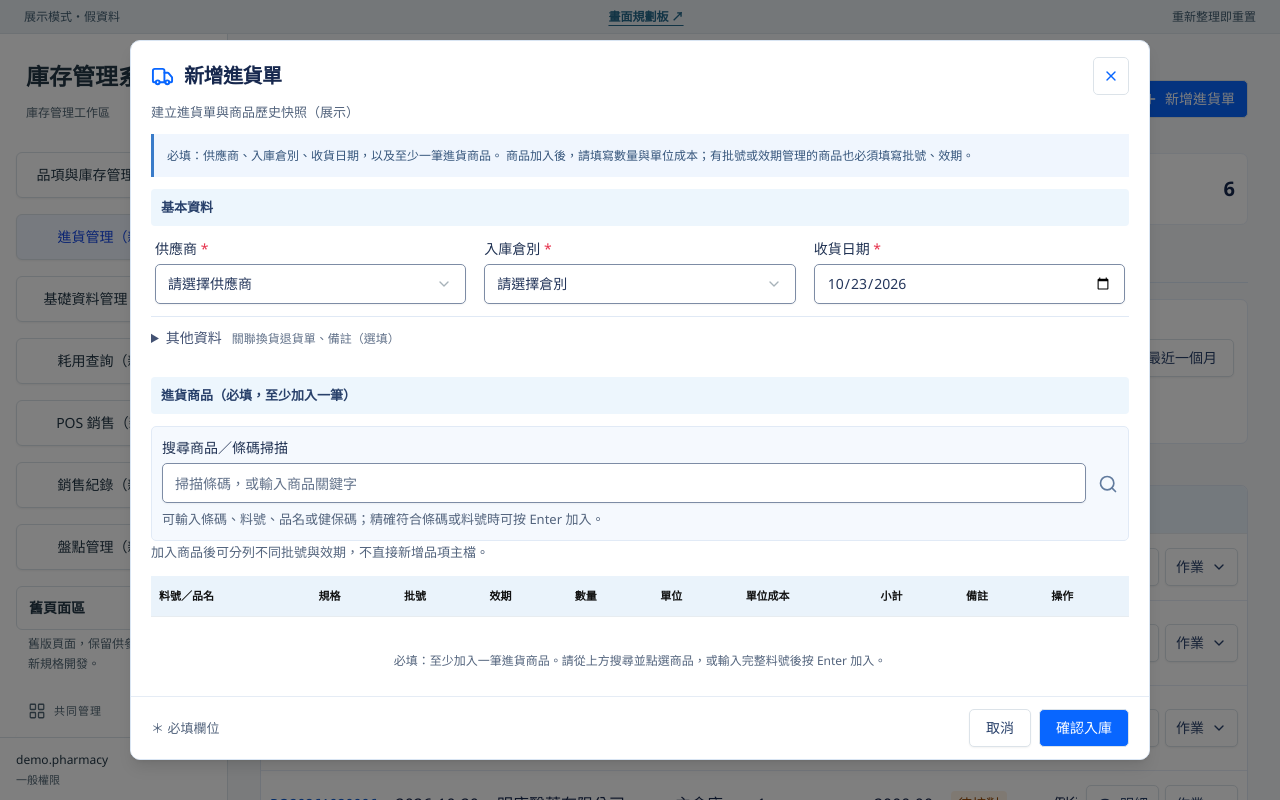
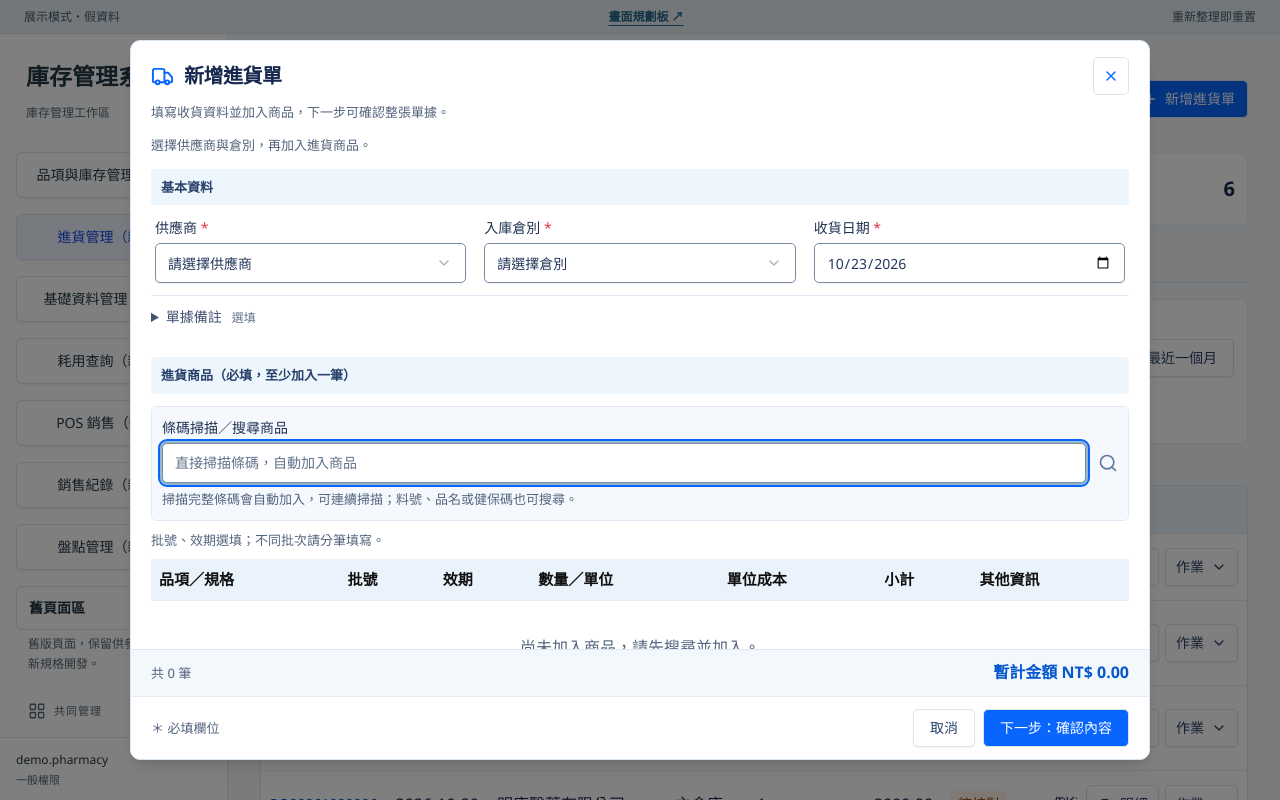
Before and after one commit to recycle-crew/Fanding, a React (Vite) app in the folder frontend/: page /purchases in a window 1280 px wide. Both pictures are taken after a click on the button "新增進貨單". Shown: the top 800 px of the page. Built offline with nearby package versions, Linux system fonts and the light colour scheme.

Commit message:
feat(新增進貨): 支援連續掃碼與選填批號效期並固定暫計金額

```diff
--- a/frontend/src/components/ui/BaseForm.tsx
+++ b/frontend/src/components/ui/BaseForm.tsx
@@ -78,6 +78,7 @@ const formFooterVariants = cva("items-modal-footer");
 
 export interface BaseFormProps<T extends FieldValues = FieldValues> {
   children: ReactNode;
+  footerSummary?: ReactNode;
   submitText: string;
   onCancel: () => void;
   onDirty: () => void;
@@ -88,6 +89,7 @@ export interface BaseFormProps<T extends FieldValues = FieldValues> {
 
 export function BaseForm<T extends FieldValues = FieldValues>({
   children,
+  footerSummary,
   submitText,
   onCancel,
   onDirty,
@@ -180,6 +182,7 @@ export function BaseForm<T extends FieldValues = FieldValues>({
           }}
         >
           <div className={cn(formScrollVariants())}>{children}</div>
+          {footerSummary}
           {firstErrorMessage && (
             <p
               ref={summary}
--- a/frontend/src/features/purchases/NewPurchaseForm.tsx
+++ b/frontend/src/features/purchases/NewPurchaseForm.tsx
@@ -1,5 +1,5 @@
 import type { NewPurchaseInput } from "@/types/purchases/form";
-import { useRef, useState } from "react";
+import { useCallback, useEffect, useRef, useState } from "react";
 import { Plus, Search, Trash2 } from "lucide-react";
 import { useAppSelector } from "@/store/hooks";
 import { BaseButton } from "@/components/ui/BaseButton";
@@ -33,18 +33,44 @@ export function NewPurchaseForm({
 }) {
   const items = useAppSelector((s) => s.items.items);
   const { suppliers, warehouses } = useBaseDataOptions();
-  const orders = useAppSelector((s) => s.purchases.orders);
   const [header, setHeader] = useState({
     date: taipeiToday(),
     supplier: "",
     warehouse: "",
     remark: "",
-    relatedReturn: "",
   });
   const [search, setSearch] = useState("");
+  const [composing, setComposing] = useState(false);
   const [lines, setLines] = useState<PurchaseLine[]>([]);
   const [message, setMessage] = useState("");
   const searchRef = useRef<HTMLInputElement>(null);
+  const lineTableRef = useRef<HTMLDivElement>(null);
+  const pendingFocus = useRef<string | null>(null);
+  const [latestLine, setLatestLine] = useState<string | null>(null);
+  const validLine = (line: PurchaseLine) =>
+    Number.isFinite(line.quantity) &&
+    line.quantity > 0 &&
+    Number.isFinite(line.unitCost) &&
+    line.unitCost >= 0;
+  const incompleteCount = lines.filter((line) => !validLine(line)).length;
+  const total = lines.reduce(
+    (sum, line) =>
+      sum + (validLine(line) ? rounded(line.quantity * line.unitCost) : 0),
+    0,
+  );
+  function focusLine(id: string) {
+    const input = lineTableRef.current?.querySelector<HTMLInputElement>(
+      `input[data-line-id="${id}"]`,
+    );
+    input?.focus();
+    input?.scrollIntoView({ block: "nearest" });
+  }
+  useEffect(() => {
+    if (pendingFocus.current) {
+      focusLine(pendingFocus.current);
+      pendingFocus.current = null;
+    }
+  }, [lines]);
   const matches = search.trim()
     ? items.filter(
         (i) =>
@@ -54,19 +80,60 @@ export function NewPurchaseForm({
           ),
       )
     : [];
-  const returnRecords = orders.flatMap((o) =>
-    o.records
-      .filter((r) => r.kind === "return" && r.resolution === "換貨")
-      .map((r) => ({ value: r.number, label: `${r.number} · ${o.supplier}` })),
-  );
-  function add(itemId: string) {
+  const add = useCallback(
+    (itemId: string) => {
       const item = items.find((i) => i.id === itemId);
       if (!item) return;
-    setLines((current) => [...current, snapshot(item, crypto.randomUUID())]);
+      const line = snapshot(item, crypto.randomUUID());
+      setLines((current) => [...current, line]);
+      setLatestLine(line.id);
       setSearch("");
-    setMessage(`已加入${item.name}，請填寫批號、效期與數量。`);
+      setMessage(`已加入${item.name}，可繼續掃描下一項。`);
       onDirty();
       searchRef.current?.focus();
+    },
+    [items, onDirty],
+  );
+  useEffect(() => {
+    const value = search.trim().toLowerCase();
+    if (!value || composing) return;
+    const exact = items.filter(
+      (item) =>
+        usageStatus(item) === "使用中" &&
+        item.barcode &&
+        item.barcode.toLowerCase() === value,
+    );
+    const hasLongerBarcode = items.some(
+      (item) =>
+        item.barcode.toLowerCase().startsWith(value) &&
+        item.barcode.length > value.length,
+    );
+    if (exact.length !== 1 || hasLongerBarcode) return;
+    const timer = window.setTimeout(() => add(exact[0].id), 120);
+    return () => window.clearTimeout(timer);
+  }, [search, composing, items, add]);
+  function addBatch(line: PurchaseLine) {
+    const next = {
+      ...line,
+      id: crypto.randomUUID(),
+      batch: "",
+      expiry: "",
+      quantity: 1,
+      traceableQuantity: 1,
+      remark: "",
+    };
+    pendingFocus.current = next.id;
+    setLines((current) => {
+      const index = current.findIndex((row) => row.id === line.id);
+      return [
+        ...current.slice(0, index + 1),
+        next,
+        ...current.slice(index + 1),
+      ];
+    });
+    setLatestLine(next.id);
+    setMessage(`已加入${line.name}的另一批次。`);
+    onDirty();
   }
   function update(id: string, key: keyof PurchaseLine, value: string | number) {
     setLines((current) =>
@@ -77,7 +144,16 @@ export function NewPurchaseForm({
     <PurchaseForm
       onCancel={onCancel}
       onDirty={onDirty}
-      submitText="確認入庫"
+      submitText="下一步：確認內容"
+      footerSummary={
+        <div className="purchase-draft-total" role="status" aria-live="polite">
+          <span>
+            共 {lines.length} 筆
+            {incompleteCount > 0 && `・${incompleteCount} 筆數量或成本待補齊`}
+          </span>
+          <strong>暫計金額 {currency(total)}</strong>
+        </div>
+      }
       submit={() => {
         if (!lines.length)
           return {
@@ -97,14 +173,12 @@ export function NewPurchaseForm({
           return { message: "數量必須大於 0，單位成本不可為負數。" };
         onSubmit({
           ...header,
+          relatedReturn: "",
           lines: lines.map((l) => ({ ...l, traceableQuantity: l.quantity })),
         });
       }}
     >
-      <p className="purchase-callout">
-        必填：供應商、入庫倉別、收貨日期，以及至少一筆進貨商品。
-        商品加入後，請填寫數量與單位成本；有批號或效期管理的商品也必須填寫批號、效期。
-      </p>
+      <p className="items-note">選擇供應商與倉別，再加入進貨商品。</p>
       <section>
         <h3>基本資料</h3>
         <div className="items-form-grid purchase-header-grid">
@@ -144,28 +218,9 @@ export function NewPurchaseForm({
         </div>
         <details className="purchase-optional-fields">
           <summary>
-            其他資料<span>關聯換貨退貨單、備註（選填）</span>
+            單據備註<span>選填</span>
           </summary>
           <div className="items-form-grid">
-            <Field
-              name="purchase-related-return"
-              label="關聯換貨退貨單"
-              hint="換貨採原商品退貨與替換商品入庫兩筆紀錄。"
-            >
-              <BaseNativeSelect
-                value={header.relatedReturn}
-                onChange={(e) =>
-                  setHeader({ ...header, relatedReturn: e.target.value })
-                }
-              >
-                <Option value="">一般進貨，不關聯退貨單</Option>
-                {returnRecords.map((r) => (
-                  <Option key={r.value} value={r.value}>
-                    {r.label}
-                  </Option>
-                ))}
-              </BaseNativeSelect>
-            </Field>
             <Field name="purchase-remark" label="備註">
               <BaseInput
                 value={header.remark}
@@ -183,24 +238,47 @@ export function NewPurchaseForm({
         <div className="purchase-product-search">
           <Field
             name="purchase-item-search"
-            label="搜尋商品／條碼掃描"
-            hint="可輸入條碼、料號、品名或健保碼；精確符合條碼或料號時可按 Enter 加入。"
+            label="條碼掃描／搜尋商品"
+            hint="掃描完整條碼會自動加入，可連續掃描；料號、品名或健保碼也可搜尋。"
           >
             <BaseInput
               ref={searchRef}
               value={search}
-              placeholder="掃描條碼，或輸入商品關鍵字"
+              placeholder="直接掃描條碼，自動加入商品"
               onChange={(e) => setSearch(e.target.value)}
+              onCompositionStart={() => setComposing(true)}
+              onCompositionEnd={() => setComposing(false)}
               onKeyDown={(e) => {
-                if (e.key !== "Enter") return;
+                if (e.key !== "Enter" || e.nativeEvent.isComposing) return;
                 e.preventDefault();
-                const exact = matches.find((i) =>
-                  [i.code, i.barcode, i.nhiCode].some(
-                    (v) => v && v.toLowerCase() === search.trim().toLowerCase(),
+                e.stopPropagation();
+                const value = e.currentTarget.value.trim().toLowerCase();
+                if (!value || e.repeat || composing) return;
+                const currentMatches = items.filter(
+                  (item) =>
+                    usageStatus(item) === "使用中" &&
+                    [item.code, item.name, item.barcode, item.nhiCode].some(
+                      (text) => text.toLowerCase().includes(value),
                     ),
                 );
-                if (exact || matches.length === 1)
-                  add((exact || matches[0]).id);
+                const exact = currentMatches.filter((i) =>
+                  [i.code, i.barcode, i.nhiCode].some(
+                    (v) => v && v.toLowerCase() === value,
+                  ),
+                );
+                if (
+                  exact.length === 1 ||
+                  (exact.length === 0 && currentMatches.length === 1)
+                )
+                  add((exact[0] || currentMatches[0]).id);
+                else {
+                  setMessage(
+                    currentMatches.length
+                      ? "找到多筆商品，請選擇正確品項。"
+                      : "找不到對應商品，請確認條碼或改用搜尋。",
+                  );
+                  searchRef.current?.select();
+                }
               }}
             />
           </Field>
@@ -232,11 +310,22 @@ export function NewPurchaseForm({
             )}
           </div>
         )}
-        <p role="status" className="items-note">
-          {message || "加入商品後可分列不同批號與效期，不直接新增品項主檔。"}
-        </p>
+        <div role="status" className="items-note purchase-added-message">
+          <span>{message || "批號、效期選填；不同批次請分筆填寫。"}</span>
+          {latestLine && lines.some((line) => line.id === latestLine) && (
+            <BaseButton
+              type="button"
+              variant="ghost"
+              size="sm"
+              onClick={() => focusLine(latestLine)}
+            >
+              填寫這筆
+            </BaseButton>
+          )}
+        </div>
         <div
-          className="purchase-table-scroll"
+          className="purchase-table-scroll purchase-new-lines"
+          ref={lineTableRef}
           role="region"
           tabIndex={0}
           aria-label="新增進貨商品明細，可左右捲動"
@@ -245,16 +334,13 @@ export function NewPurchaseForm({
             <BaseTableHeader>
               <BaseTableRow>
                 {[
-                  "料號／品名",
-                  "規格",
+                  "品項／規格",
                   "批號",
                   "效期",
-                  "數量",
-                  "單位",
+                  "數量／單位",
                   "單位成本",
                   "小計",
-                  "備註",
-                  "操作",
+                  "其他資訊",
                 ].map((h) => (
                   <BaseTableHead key={h}>{h}</BaseTableHead>
                 ))}
@@ -262,35 +348,54 @@ export function NewPurchaseForm({
             </BaseTableHeader>
             <BaseTableBody>
               {lines.map((l, i) => (
-                <BaseTableRow key={l.id}>
+                <BaseTableRow
+                  key={l.id}
+                  className={
+                    l.id === latestLine ? "purchase-line-new" : undefined
+                  }
+                >
                   <BaseTableCell>
                     <strong>{l.name}</strong>
-                    <small>{l.code}</small>
+                    <small>
+                      {l.code} · {l.specification || "—"}
+                    </small>
                   </BaseTableCell>
-                  <BaseTableCell>{l.specification}</BaseTableCell>
                   <BaseTableCell>
-                    <small>{l.trackBatch ? "必填" : "不需填寫"}</small>
+                    <small>
+                      <span className="purchase-line-mobile-label">
+                        批號 ·{" "}
+                      </span>
+                      選填
+                    </small>
                     <BaseInput
                       aria-label={`第${i + 1}筆批號`}
-                      required={l.trackBatch}
+                      data-line-id={l.id}
                       value={l.batch}
-                      disabled={!l.trackBatch}
                       onChange={(e) => update(l.id, "batch", e.target.value)}
                     />
                   </BaseTableCell>
                   <BaseTableCell>
-                    <small>{l.trackExpiry ? "必填" : "不需填寫"}</small>
+                    <small>
+                      <span className="purchase-line-mobile-label">
+                        效期 ·{" "}
+                      </span>
+                      選填
+                    </small>
                     <BaseInput
                       aria-label={`第${i + 1}筆效期`}
                       type="date"
-                      required={l.trackExpiry}
-                      disabled={!l.trackExpiry}
                       value={l.expiry}
                       onChange={(e) => update(l.id, "expiry", e.target.value)}
                     />
                   </BaseTableCell>
                   <BaseTableCell>
-                    <small>必填，大於 0</small>
+                    <small>
+                      <span className="purchase-line-mobile-label">
+                        數量 ·{" "}
+                      </span>
+                      必填，大於 0
+                    </small>
+                    <div className="purchase-quantity-input">
                       <BaseInput
                         aria-label={`第${i + 1}筆數量`}
                         type="number"
@@ -302,14 +407,22 @@ export function NewPurchaseForm({
                           update(
                             l.id,
                             "quantity",
-                          e.target.value === "" ? NaN : Number(e.target.value),
+                            e.target.value === ""
+                              ? NaN
+                              : Number(e.target.value),
                           )
                         }
                       />
+                      <span>{l.unit}</span>
+                    </div>
                   </BaseTableCell>
-                  <BaseTableCell>{l.unit}</BaseTableCell>
                   <BaseTableCell>
-                    <small>必填，可為 0</small>
+                    <small>
+                      <span className="purchase-line-mobile-label">
+                        單位成本 ·{" "}
+                      </span>
+                      必填，可為 0
+                    </small>
                     <BaseInput
                       aria-label={`第${i + 1}筆單位成本`}
                       type="number"
@@ -327,6 +440,7 @@ export function NewPurchaseForm({
                     />
                   </BaseTableCell>
                   <BaseTableCell>
+                    <small className="purchase-line-mobile-label">小計</small>
                     {currency(
                       Number.isFinite(l.quantity * l.unitCost)
                         ? rounded(l.quantity * l.unitCost)
@@ -334,61 +448,54 @@ export function NewPurchaseForm({
                     )}
                   </BaseTableCell>
                   <BaseTableCell>
+                    <details className="purchase-line-notes">
+                      <summary>備註</summary>
                       <BaseInput
                         aria-label={`第${i + 1}筆備註`}
                         value={l.remark}
                         onChange={(e) => update(l.id, "remark", e.target.value)}
                       />
-                  </BaseTableCell>
-                  <BaseTableCell>
+                    </details>
                     <BaseButton
                       type="button"
                       variant="outline"
-                      size="icon"
+                      size="sm"
+                      aria-label={`新增第${i + 1}筆${l.name}的同商品批次`}
+                      onClick={() => addBatch(l)}
+                    >
+                      新增同商品批次
+                    </BaseButton>
+                    <BaseButton
+                      type="button"
+                      variant="outline"
+                      size="sm"
                       aria-label={`移除第${i + 1}筆${l.name}`}
                       onClick={() => {
                         setLines((current) =>
                           current.filter((row) => row.id !== l.id),
                         );
+                        if (latestLine === l.id) setLatestLine(null);
+                        setMessage(`已移除${l.name}。`);
                         onDirty();
                       }}
                     >
                       <Trash2 size={15} />
+                      移除
                     </BaseButton>
                   </BaseTableCell>
                 </BaseTableRow>
               ))}
               {!lines.length && (
                 <BaseTableRow>
-                  <BaseTableCell variant="empty-lines" colSpan={10}>
-                    必填：至少加入一筆進貨商品。請從上方搜尋並點選商品，或輸入完整料號後按
-                    Enter 加入。
+                  <BaseTableCell variant="empty-lines" colSpan={7}>
+                    尚未加入商品，請先搜尋並加入。
                   </BaseTableCell>
                 </BaseTableRow>
               )}
             </BaseTableBody>
           </BaseTable>
         </div>
-        <div className="purchase-total">
-          <span>共 {lines.length} 筆明細 · 不同單位數量不合計</span>
-          <strong>
-            進貨金額{" "}
-            {currency(
-              lines.reduce(
-                (s, l) =>
-                  s +
-                  (Number.isFinite(l.quantity * l.unitCost)
-                    ? rounded(l.quantity * l.unitCost)
-                    : 0),
-                0,
-              ),
-            )}
-          </strong>
-        </div>
       </section>
-      <p className="purchase-callout">
-        本階段僅展示單據建立與狀態，不連動模組一庫存；確認後保留原始品項與成本快照，不儲存進貨草稿。
-      </p>
     </PurchaseForm>
   );
 }
--- a/frontend/src/features/purchases/purchases.css
+++ b/frontend/src/features/purchases/purchases.css
@@ -223,6 +223,92 @@
 }
 .purchase-lines-table input[type="date"] {
   min-width: 140px;
+}
+.purchase-new-lines .purchase-line-mobile-label {
+  display: none;
+}
+.purchase-new-lines .purchase-lines-table {
+  min-width: 900px;
+  font-size: 16px;
+}
+.purchase-new-lines .purchase-lines-table th {
+  font-size: 15px;
+}
+.purchase-new-lines .purchase-lines-table small {
+  font-size: 13px;
+}
+.purchase-new-lines .purchase-lines-table input:not([type="checkbox"]) {
+  font-size: 16px;
+}
+.purchase-new-lines .purchase-lines-table td {
+  vertical-align: top;
+}
+.purchase-new-lines .purchase-lines-table td:first-child {
+  min-width: 150px;
+}
+.purchase-new-lines .purchase-lines-table td:nth-child(6) {
+  white-space: nowrap;
+  font-weight: 600;
+  padding-top: 34px;
+}
+.purchase-quantity-input {
+  display: flex;
+  align-items: center;
+  gap: 6px;
+}
+.purchase-quantity-input span {
+  flex-shrink: 0;
+  font-size: 14px;
+}
+.purchase-line-notes {
+  min-width: 80px;
+  margin-bottom: 6px;
+}
+.purchase-line-notes summary {
+  cursor: pointer;
+  font-size: 14px;
+  padding: 6px 0;
+}
+.purchase-line-notes input {
+  margin-bottom: 8px;
+}
+.purchase-draft-total {
+  flex-shrink: 0;
+  display: flex;
+  align-items: center;
+  justify-content: space-between;
+  flex-wrap: wrap;
+  gap: 4px 12px;
+  padding: 10px 20px;
+  background: #f3f8fd;
+  border-top: 1px solid #dfe8f4;
+  font-size: 13px;
+  color: #53647d;
+}
+.purchase-draft-total strong {
+  font-size: 16px;
+  color: #0758cf;
+}
+.purchase-added-message {
+  display: flex;
+  align-items: center;
+  flex-wrap: wrap;
+  gap: 4px 12px;
+  margin: 8px 0;
+}
+.purchase-new-lines td:last-child > button {
+  margin: 4px 4px 0 0;
+}
+.purchase-line-new {
+  animation: purchase-line-highlight 3s ease-out;
+}
+@keyframes purchase-line-highlight {
+  from {
+    background-color: #e3f0ff;
+  }
+  to {
+    background-color: transparent;
+  }
 }
 .purchase-lines-table [data-slot="checkbox"],
 .purchase-check [data-slot="checkbox"] {
@@ -601,6 +687,76 @@
   }
 }
 @media (max-width: 640px) {
+  .purchase-draft-total {
+    padding: 8px 14px;
+  }
+  .purchase-new-lines .purchase-lines-table,
+  .purchase-new-lines .purchase-lines-table tbody {
+    display: block;
+    width: 100%;
+    min-width: 0;
+  }
+  .purchase-new-lines .purchase-lines-table thead {
+    position: absolute;
+    width: 1px;
+    height: 1px;
+    overflow: hidden;
+    clip-path: inset(50%);
+  }
+  .purchase-new-lines .purchase-lines-table tbody tr {
+    display: grid;
+    grid-template-columns: minmax(0, 1fr) minmax(0, 1fr);
+    gap: 12px;
+    padding: 12px;
+    margin-bottom: 12px;
+    border: 1px solid #dfe8f4;
+    border-radius: 7px;
+    background: white;
+  }
+  .purchase-new-lines .purchase-lines-table tbody td {
+    display: block;
+    min-width: 0;
+    padding: 0;
+    border: 0;
+    white-space: normal;
+    overflow-wrap: anywhere;
+  }
+  .purchase-new-lines .purchase-lines-table td:first-child,
+  .purchase-new-lines .purchase-lines-table td:nth-child(6),
+  .purchase-new-lines .purchase-lines-table td:nth-child(7),
+  .purchase-new-lines .purchase-lines-table td[colspan] {
+    grid-column: 1 / -1;
+  }
+  .purchase-new-lines .purchase-lines-table input:not([type="checkbox"]) {
+    width: 100%;
+    min-width: 0;
+    max-width: none;
+    min-height: 44px;
+    font-size: 16px;
+  }
+  .purchase-new-lines .purchase-lines-table .purchase-line-mobile-label {
+    display: inline;
+  }
+  .purchase-new-lines .purchase-lines-table td:nth-child(6) {
+    text-align: right;
+    padding-top: 0;
+  }
+  .purchase-form
+    .purchase-lines-table
+    td:nth-child(6)
+    > .purchase-line-mobile-label {
+    display: block;
+  }
+  .purchase-new-lines .purchase-lines-table td:nth-child(7) {
+    display: flex;
+    align-items: flex-start;
+    justify-content: space-between;
+    gap: 12px;
+    flex-wrap: wrap;
+  }
+  .purchase-form .purchase-line-notes {
+    flex: 1;
+  }
   .purchase-settlement-amounts {
     grid-template-columns: minmax(0, 1fr) minmax(0, 1fr);
   }
@@ -841,3 +997,9 @@
     padding: 12px;
   }
 }
+@media (max-width: 380px) {
+  .purchase-new-lines .purchase-lines-table td:nth-child(2),
+  .purchase-new-lines .purchase-lines-table td:nth-child(3) {
+    grid-column: 1 / -1;
+  }
+}
--- a/frontend/src/pages/Purchases/Home.tsx
+++ b/frontend/src/pages/Purchases/Home.tsx
@@ -146,7 +146,11 @@ export function PurchasesPage() {
     if (discard || pending) safeRef.current?.focus();
   }, [discard, pending]);
   useEffect(() => {
-    if (modal) titleRef.current?.focus();
+    if (modal?.kind === "new")
+      document
+        .getElementById("purchase-item-search")
+        ?.focus({ preventScroll: true });
+    else if (modal) titleRef.current?.focus();
   }, [modal?.kind]);
   function open(kind: Mode, id?: string, recordId?: string) {
     triggerRef.current = document.activeElement as HTMLElement;
@@ -569,7 +573,11 @@ export function PurchasesPage() {
           showCloseButton={false}
           onOpenAutoFocus={(e) => {
             e.preventDefault();
-            titleRef.current?.focus();
+            if (modal?.kind === "new")
+              document
+                .getElementById("purchase-item-search")
+                ?.focus({ preventScroll: true });
+            else titleRef.current?.focus();
           }}
           onCloseAutoFocus={(e) => {
             e.preventDefault();
@@ -599,7 +607,7 @@ export function PurchasesPage() {
               ? "查看進貨商品、核對資訊及異動紀錄。"
               : order
                 ? `${order.number} · ${order.supplier}`
-                : "建立進貨單與商品歷史快照（展示）"}
+                : "填寫收貨資料並加入商品，下一步可確認整張單據。"}
           </BaseDialogDescription>
           {discard && (
             <div className="items-discard" role="alert">
@@ -652,7 +660,11 @@ export function PurchasesPage() {
                     pending.commit();
                   }}
                 >
-                  {modal?.kind === "settle" ? "確認核對" : "確認送出"}
+                  {modal?.kind === "settle"
+                    ? "確認核對"
+                    : modal?.kind === "new"
+                      ? "確認入庫"
+                      : "確認送出"}
                 </BaseButton>
               </div>
             </div>
```
Lines whose indentation alone changed are shown as unchanged.
